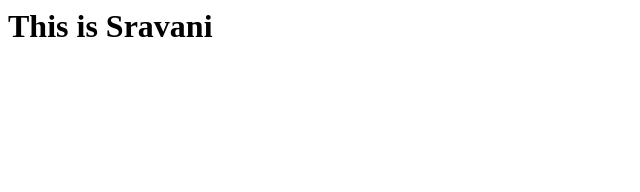
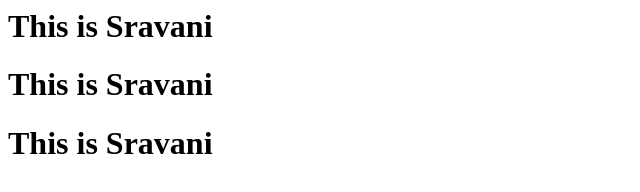
Before and after one commit to Lavanya5501/Simple_Web_project, a plain HTML site: page index.html in a window 1280 px wide. Shown: the whole page, without its empty margins (0-640 px from the left). Drawn offline with Linux system fonts and the light colour scheme.

Commit message:
Updated index.html

```diff
--- a/index.html
+++ b/index.html
@@ -1,5 +1,9 @@
 <html>
 <body>
 <h1>This is Sravani</h2>
+<h1>This is Sravani</h2>
+<h1>This is Sravani</h2>
+
 </body>
+
 </html>
```
